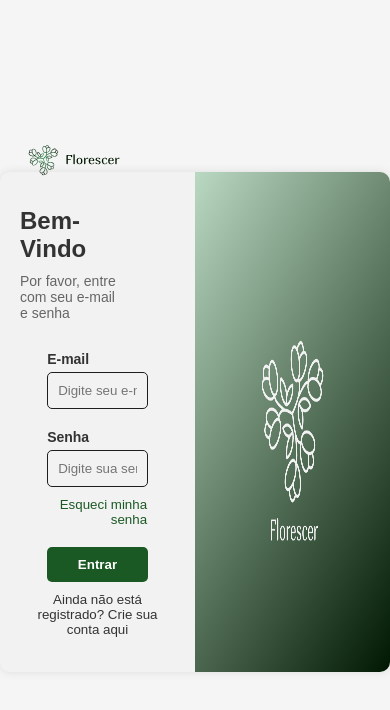
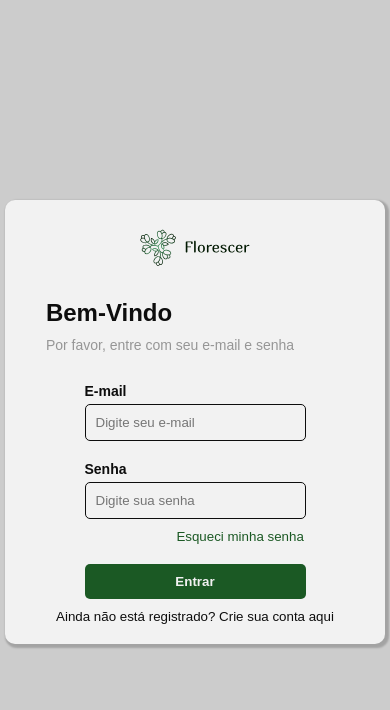
Before and after one commit to senac-pd1/florescer-front-end, a React (Vite) app: page /Login in a window 390 px wide. Shown: the top 710 px of the page. Built offline with nearby package versions, Linux system fonts and the light colour scheme.

Commit message:
fiz a responsividade e arrumei as cores

```diff
--- a/src/pages/LoginPage/LoginPage.tsx
+++ b/src/pages/LoginPage/LoginPage.tsx
@@ -26,7 +26,7 @@ import {
   LogoImageContainer
 } from './LoginPageStyle';
 import { createGlobalStyle } from 'styled-components';
-import logoImage from '../../assets/logoLogin.png';
+import logoImage from '../../assets/logoLogin.svg';
 import logoTopLogin from"../../assets/LogoTopLogin.svg";
 const LoginPage = () => {
   const [email, setEmail] = useState('');
@@ -127,7 +127,6 @@ const LoginPage = () => {
           </RegisterButton>
         </FormContainer>
         <ImageContainer>
-          {/* Colocar a tag da imagem do logo da marca aqui */}
           <LogoImage src={logoImage} alt="Logo da marca" />
         </ImageContainer>
       </MainContainer>
--- a/src/pages/LoginPage/LoginPageStyle.ts
+++ b/src/pages/LoginPage/LoginPageStyle.ts
@@ -1,5 +1,6 @@
 import styled from 'styled-components';
 import { createGlobalStyle } from 'styled-components';
+import { colorsVariables, devices,uiVariables } from "./../../style/VariablesStyle";
 
 export const GlobalStyle = createGlobalStyle`
   @import url('https://fonts.googleapis.com/css2?family=DM+Sans&display=swap');
@@ -9,24 +10,30 @@ export const GlobalStyle = createGlobalStyle`
   }
 `;
 
-
 export const LoginPageContainer = styled.div`
   display: flex;
   justify-content: center;
   align-items: center;
   height: 100vh;
-  background-color: #f5f5f5;
+  background-color: ${colorsVariables.lightGrey};
 `;
 
 export const MainContainer = styled.div`
   display: flex;
   justify-content: center;
   align-items: center;
-  width:1000px;
+  width: 75%;
   height: 500px;
-  background-color: #F2F2F2;
-  box-shadow: 0 0 10px rgba(0, 0, 0, 0.1);
-  border-radius: 10px;
+  background-color: ${colorsVariables.white};
+  box-shadow: ${colorsVariables.boxShadow};
+  border-radius: ${uiVariables.borderRadius};
+
+  @media ${devices.mobileL} {
+    width: 100%;
+    height: auto;
+    flex-direction: column;
+    margin: 5px; /* Adicione as margens desejadas */
+  }
 `;
 
 export const FormContainer = styled.div`
@@ -36,27 +43,42 @@ export const FormContainer = styled.div`
   justify-content: center;
   width: 50%;
   padding: 20px;
-  position:relative;
+  position: relative;
+
+  @media ${devices.mobileL} {
+    width: 100%;
+  }
 `;
+
 export const TitleAndLogoContainer = styled.div`
   display: flex;
   align-items: left;
-  margin-bottom: 20px;
+  margin-bottom: 10px;
 `;
-export const LogoImageContainer= styled.image`
-  position:absolute;
-  left:0;
-  top:0;
-  margin-left:20px;
-  margin-top:-50px;
-  width:200px;
-`
+
+export const LogoImageContainer = styled.div`
+  position: absolute;
+  left: 10px;
+  top: 10px;
+  margin-left: 20px;
+  margin-top: -50px;
+  width: 200px;
+
+  @media ${devices.mobileL} {
+    position: static;
+    margin-top: 0;
+    margin-bottom: 20px;
+    width: 150px;
+  }
+`;
+
 export const Title = styled.h2`
   font-size: 24px;
-  color: #333333;
+  color: ${colorsVariables.black};
   margin-bottom: 10px;
   text-align: left;
 `;
+
 export const TitleWrapper = styled.div`
   text-align: left;
   margin-right: 50px;
@@ -64,7 +86,7 @@ export const TitleWrapper = styled.div`
 
 export const Subtitle = styled.p`
   font-size: 14px;
-  color: #666666;
+  color: ${colorsVariables.mediumGrey};
   margin-bottom: 20px;
 `;
 
@@ -72,37 +94,37 @@ export const InputWrapper = styled.div`
   display: flex;
   flex-direction: column;
   margin-bottom: 10px;
-  width:65%;
+  width: 65%;
 `;
 
 export const Label = styled.label`
   font-size: 14px;
-  color: #333333;
+  color: ${colorsVariables.black};
   margin-bottom: 5px;
-    padding-top:10px;
-  font-weight:bold;
+  padding-top: 10px;
+  font-weight: bold;
 `;
 
 export const Input = styled.input`
-  background-color:#F2F2F2;
+  background-color: ${colorsVariables.white};
   padding: 10px;
   border-radius: 5px;
-  border: 1px solid #1e1e1e;
+  border: 1px solid ${colorsVariables.black};
   outline: none;
   transition: border-color 0.3s ease;
 
   &:focus {
-    border-color: #33cc33;
+    border-color: ${colorsVariables.green};
   }
 `;
 
 export const Button = styled.button`
-  margin-top:15px;
-  width:65%;
+  margin-top: 15px;
+  width: 65%;
   padding: 10px 20px;
   border-radius: 5px;
-  background-color: #1B5924;
-  color: #ffffff;
+  background-color: ${colorsVariables.green};
+  color: ${colorsVariables.white};
   font-weight: bold;
   border: none;
   cursor: pointer;
@@ -110,19 +132,20 @@ export const Button = styled.button`
   transition: background-color 0.3s ease;
 
   &:hover {
-    background-color: #29a329;
+    background-color: ${colorsVariables.mediumGreen};
   }
 `;
 
 export const ForgotPasswordButton = styled.button`
   text-align: right;
   background-color: transparent;
-  color: #1B5924;
+  color: ${colorsVariables.green};
   border: none;
   cursor: pointer;
   margin-bottom: 5px;
   margin-left: auto;
   padding-right: 18%;
+
   &:hover {
     text-decoration: underline;
   }
@@ -130,7 +153,7 @@ export const ForgotPasswordButton = styled.button`
 
 export const RegisterButton = styled.button`
   background-color: transparent;
-  color: #333333;
+  color: ${colorsVariables.black};
   border: none;
   cursor: pointer;
 
@@ -145,16 +168,25 @@ export const ImageContainer = styled.div`
   justify-content: center;
   width: 50%;
   height: 100%;
-  background: rgb(186,217,194);
-  background: linear-gradient(120deg, rgba(186,217,194,1) 0%, rgba(0,24,1,1) 100%);
-  border-top-right-radius: 10px;
-  border-bottom-right-radius: 10px;
+  background: linear-gradient(120deg, ${colorsVariables.lightGreen} 0%, ${colorsVariables.darkGreen} 100%);
+  border-top-right-radius: ${uiVariables.borderRadius};
+  border-bottom-right-radius: ${uiVariables.borderRadius};
+
+  @media ${devices.mobileL} {
+    display:none;
+  }
 `;
 
 export const LogoImage = styled.img`
-width: 50%;
-height: 50%;
+  width: 50%;
+  height: 50%;
+
+  @media ${devices.mobileL} {
+    width: 80%;
+    height: 80%;
+  }
 `;
+
 export const LogoTopContainer = styled.div`
   position: absolute;
   top: 0;
@@ -163,12 +195,13 @@ export const LogoTopContainer = styled.div`
 `;
 
 export const LogoTopImage = styled.img`
-  width: 100px; /* Ajuste o tamanho conforme necessário */
+  width: 100px;
 `;
 
 export const WarningMessage = styled.p`
   font-size: 12px;
-  color: #ff0000;
+  color:color: #ff0000;
   margin-top: 5px;
 `;
+
 export default GlobalStyle;
--- a/src/pages/RegisterPage/RegisterPage.tsx
+++ b/src/pages/RegisterPage/RegisterPage.tsx
@@ -26,7 +26,7 @@ import {
   LogoImageContainer
 } from './RegisterPageStyle';
 import { createGlobalStyle } from 'styled-components';
-import logoImage from '../../assets/logoLogin.png';
+import logoImage from '../../assets/logoLogin.svg';
 import logoTopLogin from"../../assets/LogoTopLogin.svg";
 const RegisterPage = () => {
   const [email, setEmail] = useState('');
@@ -70,7 +70,8 @@ const RegisterPage = () => {
    axios
    .post('http://localhost:5049/registro', {
      email: email,
-     password: senha
+     password: senha,
+     confirmPassword: senha
    })
    .then(response => {
     navigate('/login');
--- a/src/pages/RegisterPage/RegisterPageStyle.ts
+++ b/src/pages/RegisterPage/RegisterPageStyle.ts
@@ -1,5 +1,6 @@
 import styled from 'styled-components';
 import { createGlobalStyle } from 'styled-components';
+import { colorsVariables, devices,uiVariables } from "./../../style/VariablesStyle";
 
 export const GlobalStyle = createGlobalStyle`
   @import url('https://fonts.googleapis.com/css2?family=DM+Sans&display=swap');
@@ -15,7 +16,7 @@ export const LoginPageContainer = styled.div`
   justify-content: center;
   align-items: center;
   height: 100vh;
-  background-color: #f5f5f5;
+  background-color: ${colorsVariables.lightGrey};
 `;
 
 export const MainContainer = styled.div`
@@ -24,9 +25,15 @@ export const MainContainer = styled.div`
   align-items: center;
   width:1000px;
   height: 500px;
-  background-color: #F2F2F2;
-  box-shadow: 0 0 10px rgba(0, 0, 0, 0.1);
-  border-radius: 10px;
+  background-color: ${colorsVariables.white};
+  box-shadow: ${colorsVariables.boxShadow};
+  border-radius: ${uiVariables.borderRadius};
+
+  @media (max-width: 576px) {
+    width: 100%;
+    height: auto;
+    flex-direction: column;
+  }
 `;
 
 export const FormContainer = styled.div`
@@ -37,6 +44,9 @@ export const FormContainer = styled.div`
   width: 50%;
   padding: 20px;
   position:relative;
+  @media (max-width: 576px) {
+    width: 100%;
+  }
 `;
 export const TitleAndLogoContainer = styled.div`
   display: flex;
@@ -50,10 +60,16 @@ export const LogoImageContainer= styled.image`
   margin-left:20px;
   margin-top:-50px;
   width:200px;
+  @media (max-width: 576px) {
+    position: static;
+    margin-top: 0;
+    margin-bottom: 20px;
+    width: 150px;
+  }
 `
 export const Title = styled.h2`
   font-size: 24px;
-  color: #333333;
+  color: ${colorsVariables.black};
   margin-bottom: 10px;
   text-align: left;
 `;
@@ -64,7 +80,7 @@ export const TitleWrapper = styled.div`
 
 export const Subtitle = styled.p`
   font-size: 14px;
-  color: #666666;
+  color: ${colorsVariables.mediumGrey};
   margin-bottom: 20px;
 `;
 
@@ -77,22 +93,22 @@ export const InputWrapper = styled.div`
 
 export const Label = styled.label`
   font-size: 14px;
-  color: #333333;
+  color: ${colorsVariables.black};
   margin-bottom: 5px;
     padding-top:10px;
   font-weight:bold;
 `;
 
 export const Input = styled.input`
-  background-color:#F2F2F2;
+background-color: ${colorsVariables.white};
   padding: 10px;
   border-radius: 5px;
-  border: 1px solid #1e1e1e;
+  border: 1px solid ${colorsVariables.black};
   outline: none;
   transition: border-color 0.3s ease;
 
   &:focus {
-    border-color: #33cc33;
+    border-color: ${colorsVariables.green};
   }
 `;
 
@@ -101,8 +117,8 @@ export const Button = styled.button`
   width:65%;
   padding: 10px 20px;
   border-radius: 5px;
-  background-color: #1B5924;
-  color: #ffffff;
+  background-color: ${colorsVariables.green};
+  color: ${colorsVariables.white};
   font-weight: bold;
   border: none;
   cursor: pointer;
@@ -110,14 +126,14 @@ export const Button = styled.button`
   transition: background-color 0.3s ease;
 
   &:hover {
-    background-color: #29a329;
+    background-color: ${colorsVariables.mediumGreen};
   }
 `;
 
 export const ForgotPasswordButton = styled.button`
   text-align: right;
   background-color: transparent;
-  color: #1B5924;
+  color: ${colorsVariables.green};
   border: none;
   cursor: pointer;
   margin-bottom: 5px;
@@ -130,7 +146,7 @@ export const ForgotPasswordButton = styled.button`
 
 export const RegisterButton = styled.button`
   background-color: transparent;
-  color: #333333;
+  color: ${colorsVariables.black};
   border: none;
   cursor: pointer;
 
@@ -146,14 +162,21 @@ export const ImageContainer = styled.div`
   width: 50%;
   height: 100%;
   background: rgb(186,217,194);
-  background: linear-gradient(120deg, rgba(186,217,194,1) 0%, rgba(0,24,1,1) 100%);
-  border-top-right-radius: 10px;
-  border-bottom-right-radius: 10px;
+  background: linear-gradient(120deg, ${colorsVariables.lightGreen} 0%, ${colorsVariables.darkGreen} 100%);
+  border-top-right-radius: ${uiVariables.borderRadius};
+  border-bottom-right-radius: ${uiVariables.borderRadius};
+  @media (max-width: 576px) {
+    display:none;
+  }
 `;
 
 export const LogoImage = styled.img`
 width: 50%;
 height: 50%;
+@media (max-width: 576px) {
+  width: 80%;
+  height: 80%;
+}
 `;
 export const LogoTopContainer = styled.div`
   position: absolute;
```
Also changed, not shown: src/assets/logoLogin.svg (added).
